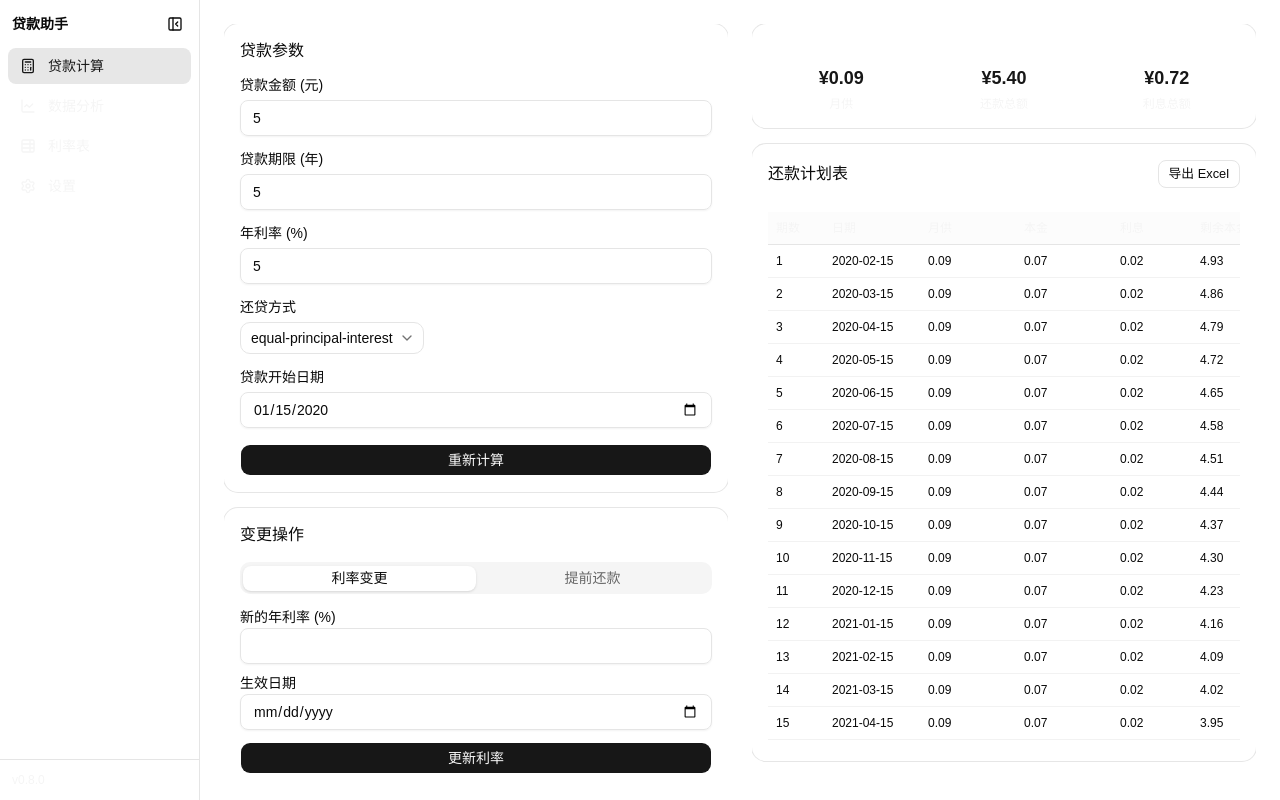
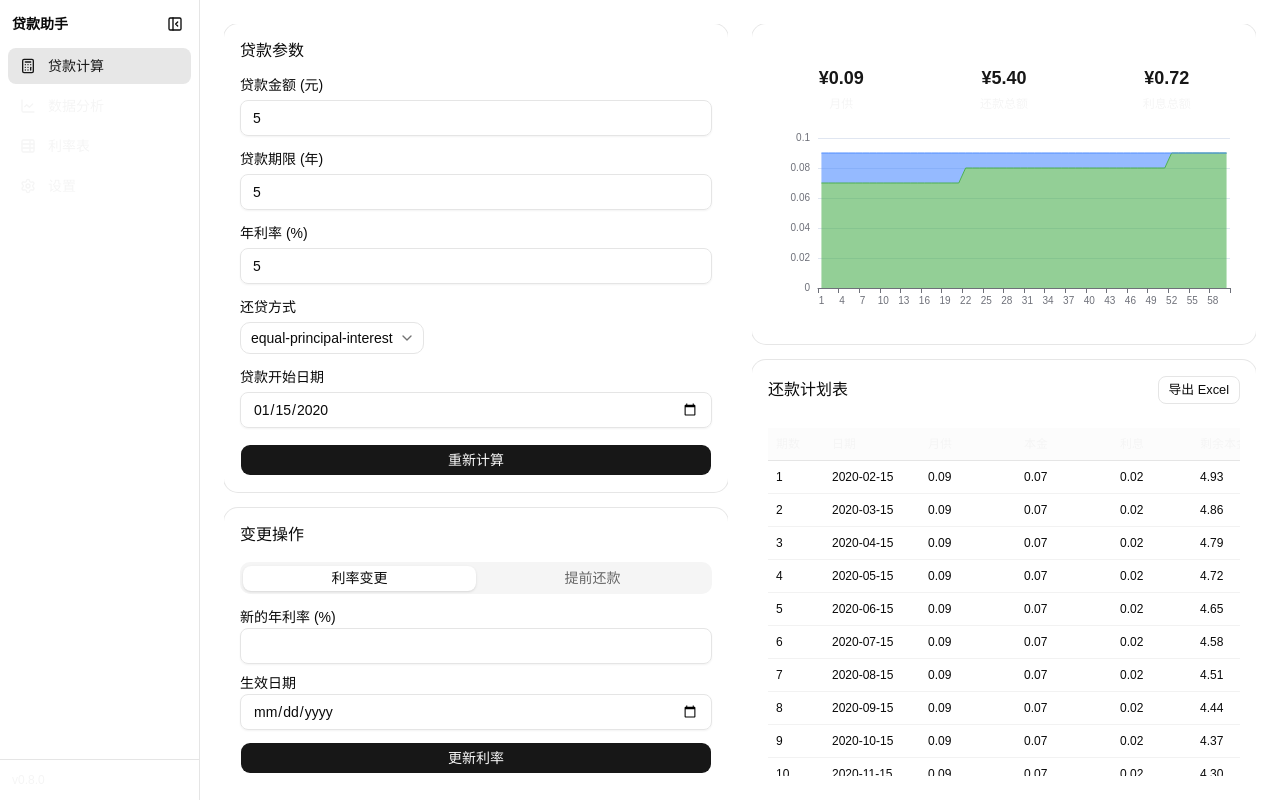
Before and after one commit to DropFan/loan-schedule, a React (Vite) app: page / in a window 1280 px wide. Both pictures are taken after typing "5", "5", "5", "2020-01-15" into the empty fields and a click on the button "计算还款计划". Built offline with nearby package versions, Linux system fonts and the light colour scheme.

Commit message:
feat: 还款趋势面积图（ECharts 按需引入）

```diff
--- a/src/features/calculator/components/SummaryCards.tsx
+++ b/src/features/calculator/components/SummaryCards.tsx
@@ -1,5 +1,6 @@
 import { Card, CardContent } from '@/components/ui/card';
 import { EmptyState } from '@/components/shared/EmptyState';
+import { PaymentTrendChart } from '@/features/charts';
 import { formatCurrency } from '@/core/utils/formatHelper';
 import { useLoanStore } from '@/stores/useLoanStore';
 
@@ -37,6 +38,9 @@ export function SummaryCards() {
             </div>
           ))}
         </div>
+        <div className="mt-4">
+          <PaymentTrendChart />
+        </div>
       </CardContent>
     </Card>
   );
--- /dev/null
+++ b/src/features/charts/components/PaymentTrendChart.tsx
@@ -0,0 +1,90 @@
+import { useMemo } from 'react';
+import ReactEChartsCore from 'echarts-for-react/lib/core';
+import echarts from '../echarts-setup';
+import { useLoanStore } from '@/stores/useLoanStore';
+
+export function PaymentTrendChart() {
+  const schedule = useLoanStore((s) => s.schedule);
+
+  const option = useMemo(() => {
+    const regularItems = schedule.filter((item) => item.period > 0);
+
+    const periods = regularItems.map((item) => item.period);
+    const principals = regularItems.map((item) => item.principal);
+    const interests = regularItems.map((item) => item.interest);
+
+    const changeMarks = regularItems
+      .filter((item) => item.comment !== '')
+      .map((item) => ({ xAxis: item.period }));
+
+    return {
+      tooltip: {
+        trigger: 'axis',
+      },
+      grid: {
+        top: 10,
+        right: 10,
+        bottom: 40,
+        left: 50,
+      },
+      xAxis: {
+        type: 'category',
+        data: periods,
+        axisLabel: { fontSize: 10 },
+      },
+      yAxis: {
+        type: 'value',
+        axisLabel: { fontSize: 10 },
+      },
+      dataZoom: [
+        {
+          type: 'inside',
+          start: 0,
+          end: 100,
+        },
+      ],
+      series: [
+        {
+          name: '本金',
+          type: 'line',
+          stack: 'payment',
+          areaStyle: { opacity: 0.6 },
+          data: principals,
+          showSymbol: false,
+          lineStyle: { width: 1 },
+          itemStyle: { color: '#4caf50' },
+          markLine:
+            changeMarks.length > 0
+              ? {
+                  silent: true,
+                  symbol: 'none',
+                  lineStyle: { type: 'dashed', color: '#ff6b6b' },
+                  data: changeMarks,
+                }
+              : undefined,
+        },
+        {
+          name: '利息',
+          type: 'line',
+          stack: 'payment',
+          areaStyle: { opacity: 0.6 },
+          data: interests,
+          showSymbol: false,
+          lineStyle: { width: 1 },
+          itemStyle: { color: '#4f8cff' },
+        },
+      ],
+    };
+  }, [schedule]);
+
+  if (schedule.length === 0) return null;
+
+  return (
+    <ReactEChartsCore
+      echarts={echarts}
+      option={option}
+      style={{ height: 200 }}
+      opts={{ renderer: 'canvas' }}
+    />
+  );
+}
--- /dev/null
+++ b/src/features/charts/echarts-setup.ts
@@ -0,0 +1,20 @@
+import * as echarts from 'echarts/core';
+import { LineChart } from 'echarts/charts';
+import {
+  DataZoomComponent,
+  GridComponent,
+  MarkLineComponent,
+  TooltipComponent,
+} from 'echarts/components';
+import { CanvasRenderer } from 'echarts/renderers';
+
+echarts.use([
+  LineChart,
+  GridComponent,
+  TooltipComponent,
+  DataZoomComponent,
+  MarkLineComponent,
+  CanvasRenderer,
+]);
+
+export default echarts;
--- /dev/null
+++ b/src/features/charts/index.ts
@@ -0,0 +1 @@
+export { PaymentTrendChart } from './components/PaymentTrendChart';
```
